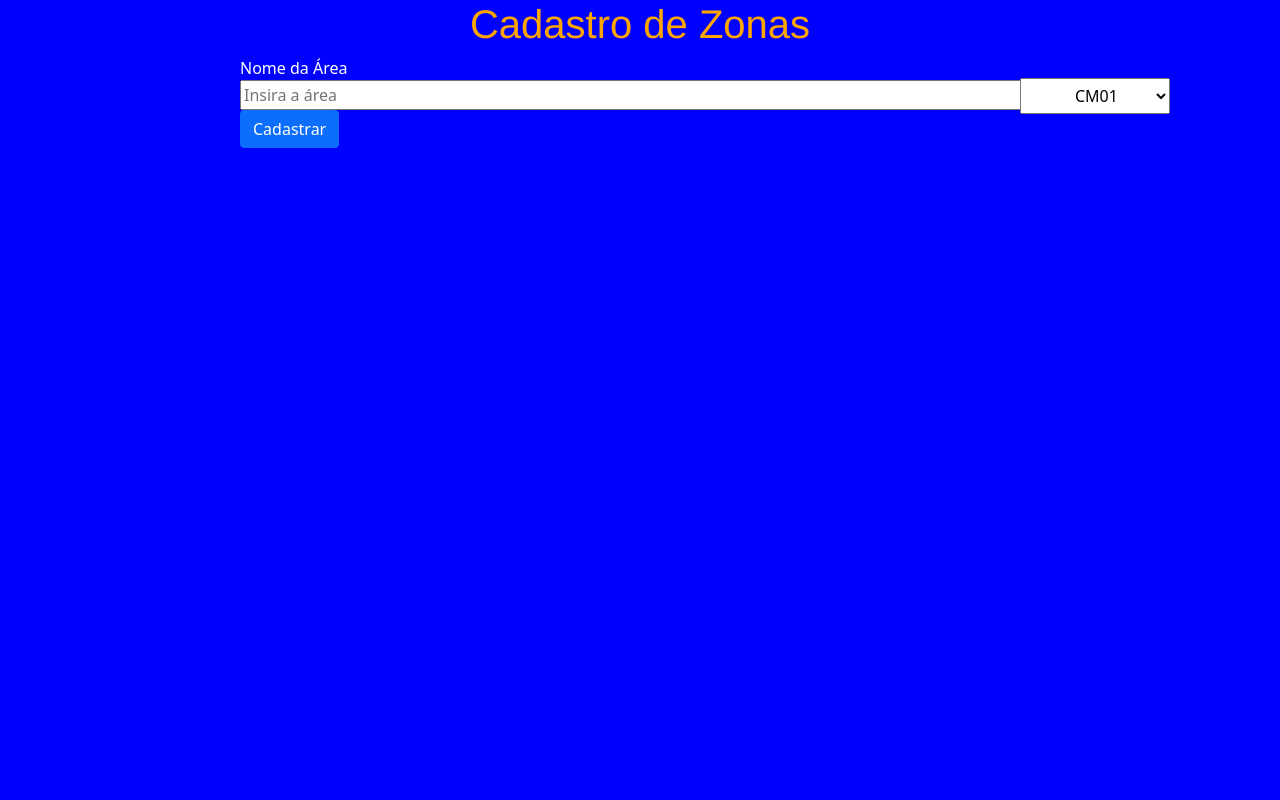
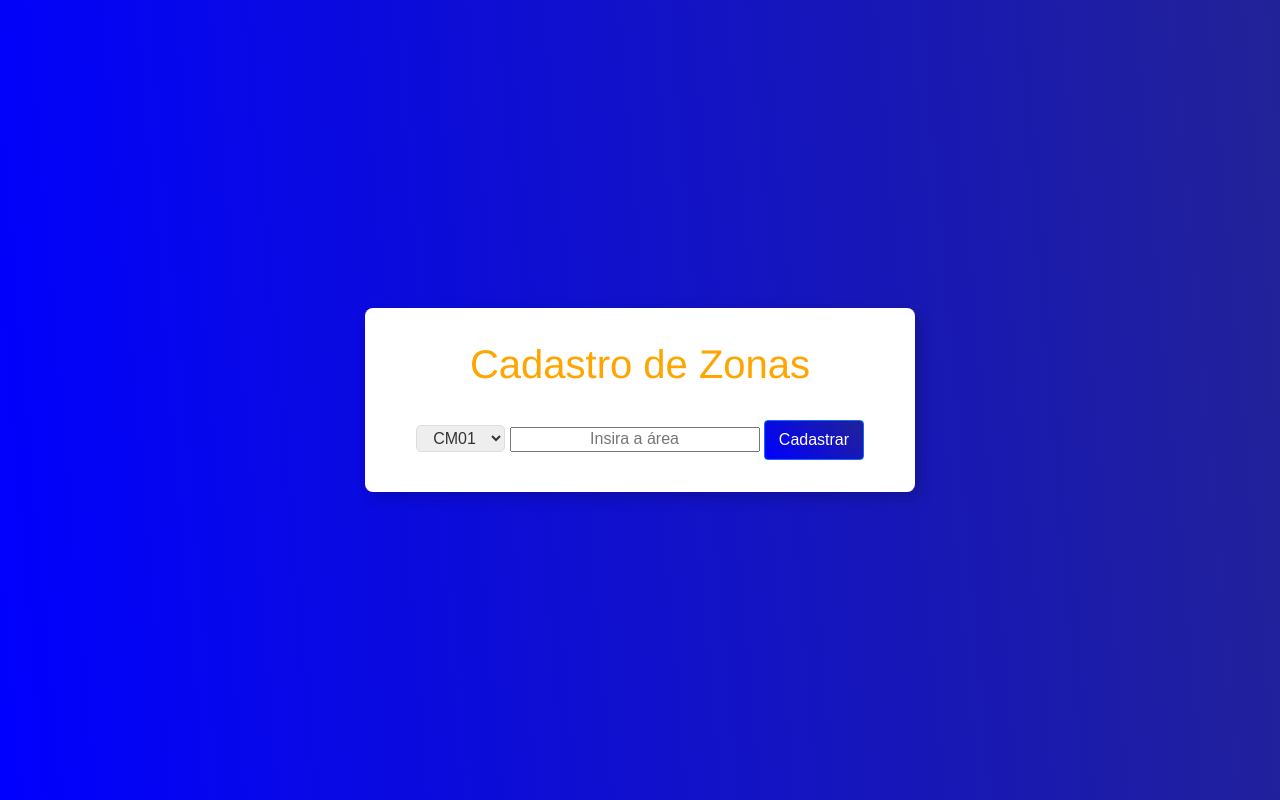
Before and after one commit to h0landa/Busca-PHP, a PHP site: page /cadastro.php in a window 1280 px wide. Run offline with PHP 8.4, Linux system fonts and the light colour scheme.

Commit message:
melhoras na estilização
Melhoras no estilo da tela de cadastro.

```diff
--- a/cadastro.php
+++ b/cadastro.php
@@ -10,11 +10,13 @@
 </head>
 
 </style>
-<h1 class="h1">Cadastro de Zonas</h1>
 <body class="body">
 <form name="CadastroZonas" method="GET" action="seleciona_zona.php">
-  <div class="form-group">
-    <select type="select" class="select_zonas" id="input_zonas" name="zonas_select">
+  <div class="container">
+  <h1 class="h1">Cadastro de Zonas</h1>
+  <!--pode tirar esse br se vc quiser-->
+  <br>
+  <select type="select" id="input_zonas" name="zonas_select">
     <option value="CM01">CM01</option>
     <option value="CM02">CM02</option>
     <option value="SJ01">SJ01</option>
@@ -30,8 +32,8 @@
     <option value="JC05">JC05</option>
     <option value="JC06">SJ06</option>
   </select>
-    <label for="area_name" class="cadastro">Nome da Área</label>
-    <input type="text" class="form-group" name="n_area" placeholder="Insira a área">
+    <!--<label for="area_name" class="cadastro">Nome da Área</label>-->
+    <input type="text" name="n_area" placeholder="Insira a área" class="inserir-area">
     <button type="submit" class="btn btn-primary">Cadastrar</button>
   </div>
 </form>
--- a/style.css
+++ b/style.css
@@ -1,3 +1,9 @@
+*{
+    font-family: "Poppins",sans-serif;
+    box-sizing: border-box;
+    text-align: center;
+
+}
 .form-control{
     width: 800px;
     align-items:center;
@@ -10,7 +16,7 @@
     margin:0 auto;
 }
 .cadastro{
-    color:white;
+    color:rgb(255, 255, 255);
 }
 .h1{
     color:orange;
@@ -18,7 +24,13 @@
     text-align: center;
 }
 .body{
+    min-height: 100vh;
+    min-width: 100vw;
+    display: flex;
+    align-items: center;
+    justify-content: center;
     background-color:blue;
+    background: linear-gradient(85deg,#0000ff, #222297);
 }
 .select_zonas{
     width: 150px;
@@ -30,3 +42,39 @@
 .zonas_titulo{
     font-weight: bold;
 }
+.container{
+    background: white;
+    min-width: 550px;
+    max-width: 40vh;
+    min-height: 100px;
+    padding: 2rem;
+    box-shadow: 5px 5px 15px rgba(0,0,0,0.2);
+    border-radius: 8px;
+
+}
+
+button{
+    height: 40px;
+    width: 100px;
+    background: linear-gradient(45deg,#0000ff, #222297);
+}
+
+input.inserir-area{
+    width: 250px;
+    height: 25px;
+}
+
+#input_zonas{
+    padding: 3px 12px;
+    color: #333333;
+    background-color: #eeeeee;
+    border: 1px solid #dddddd;
+    cursor: pointer;
+    border-radius: 5px;
+}
+
+#input_zonas:focus,
+#input_zonas:hover{
+    outline: none;
+    border: 1px solid #bbbbbb;
+}
```
Also changed, not shown: style_tela_cadastro.css (added). Lines whose indentation alone changed are shown as unchanged.
